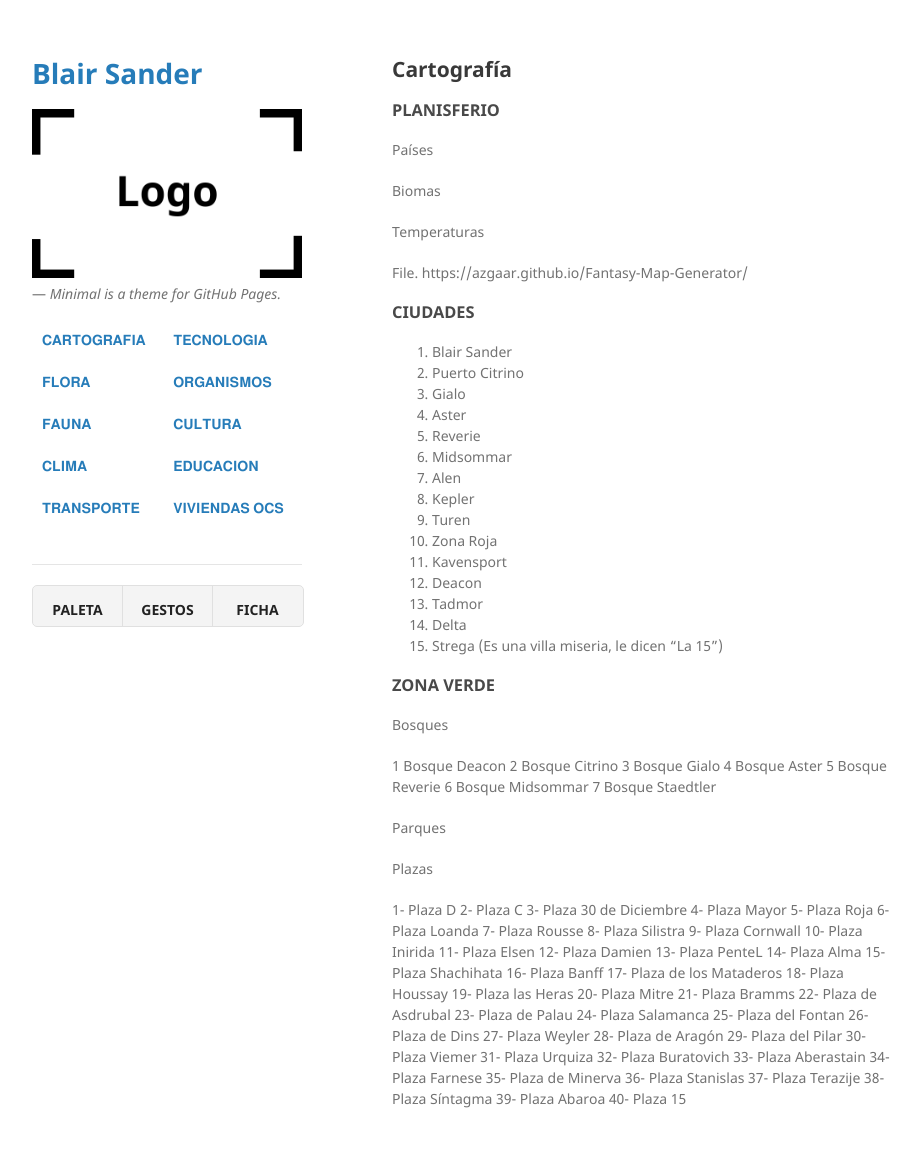
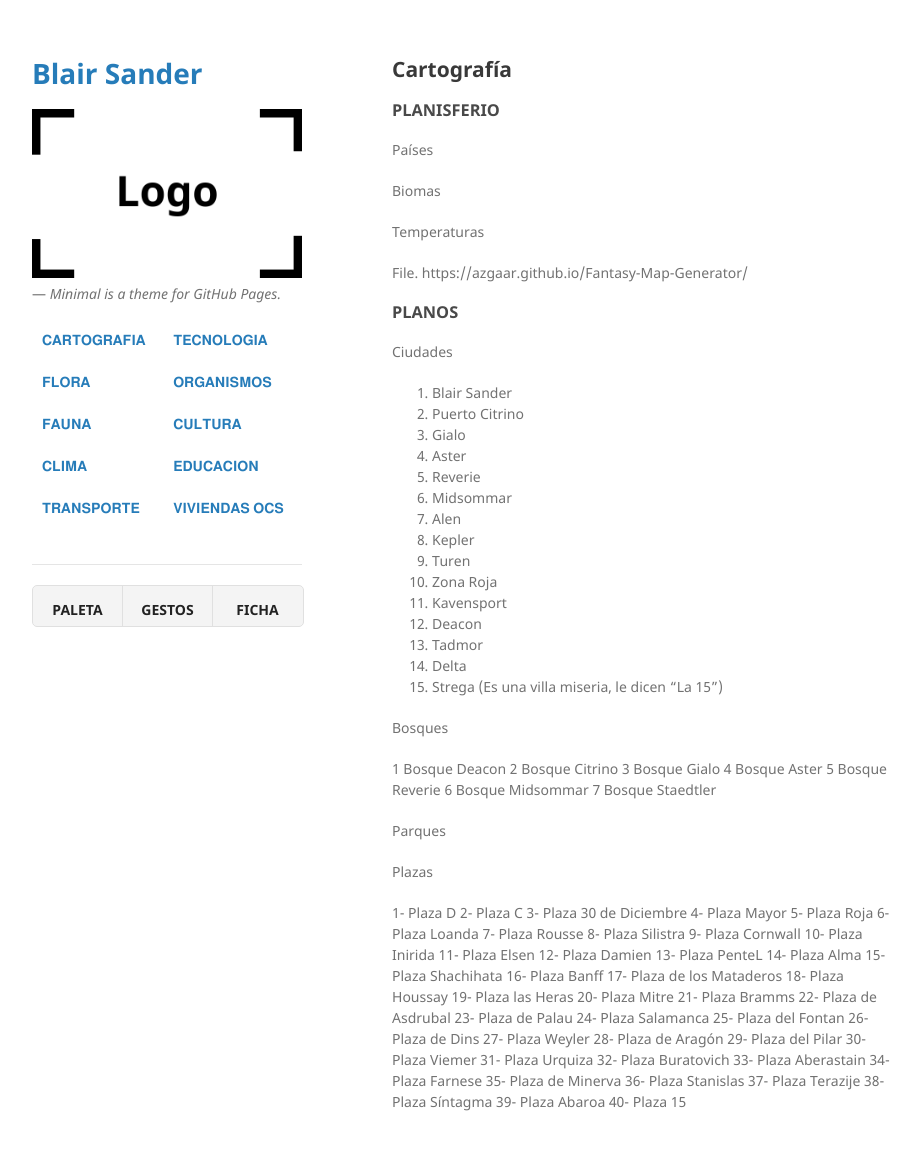
Before and after one commit to BlairSander/ciudad, a Jekyll site: the page built from cartografia.md, in a window 1280 px wide and 1182 px high. Shown: the top 1150 px of the window, without its empty margins (178-1095 px from the left). Built offline with Jekyll 4.4.1, drawn with Linux system fonts in a browser that asks for light colours.

Commit message:
Update cartografia.md

```diff
--- a/cartografia.md
+++ b/cartografia.md
@@ -15,7 +15,9 @@ Temperaturas
 File.
 https://azgaar.github.io/Fantasy-Map-Generator/
 
-<h3>CIUDADES</h3>
+<h3>PLANOS</h3>
+
+Ciudades
 
 1. Blair Sander
 1. Puerto Citrino
@@ -33,8 +35,6 @@ https://azgaar.github.io/Fantasy-Map-Generator/
 1. Delta
 1. Strega (Es una villa miseria,
 le dicen "La 15")
-
-<h3>ZONA VERDE</h3>
 
 Bosques
 
```
